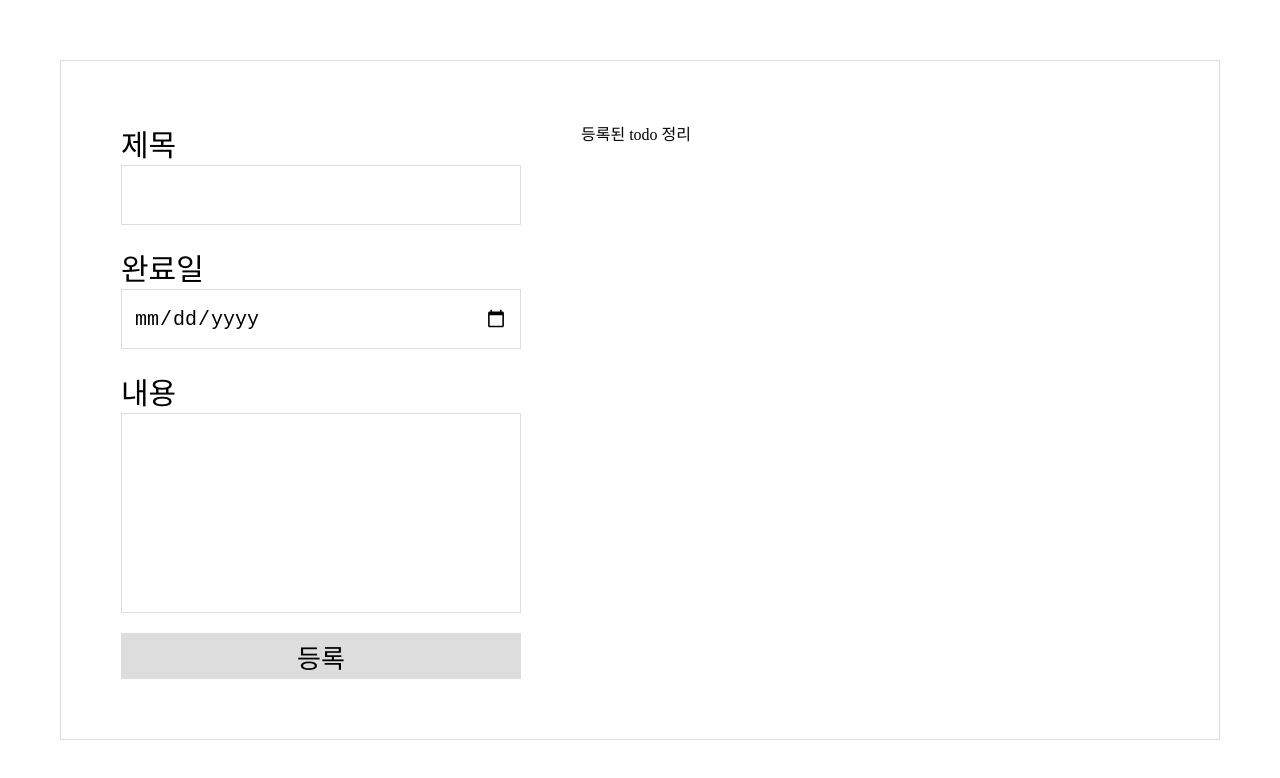
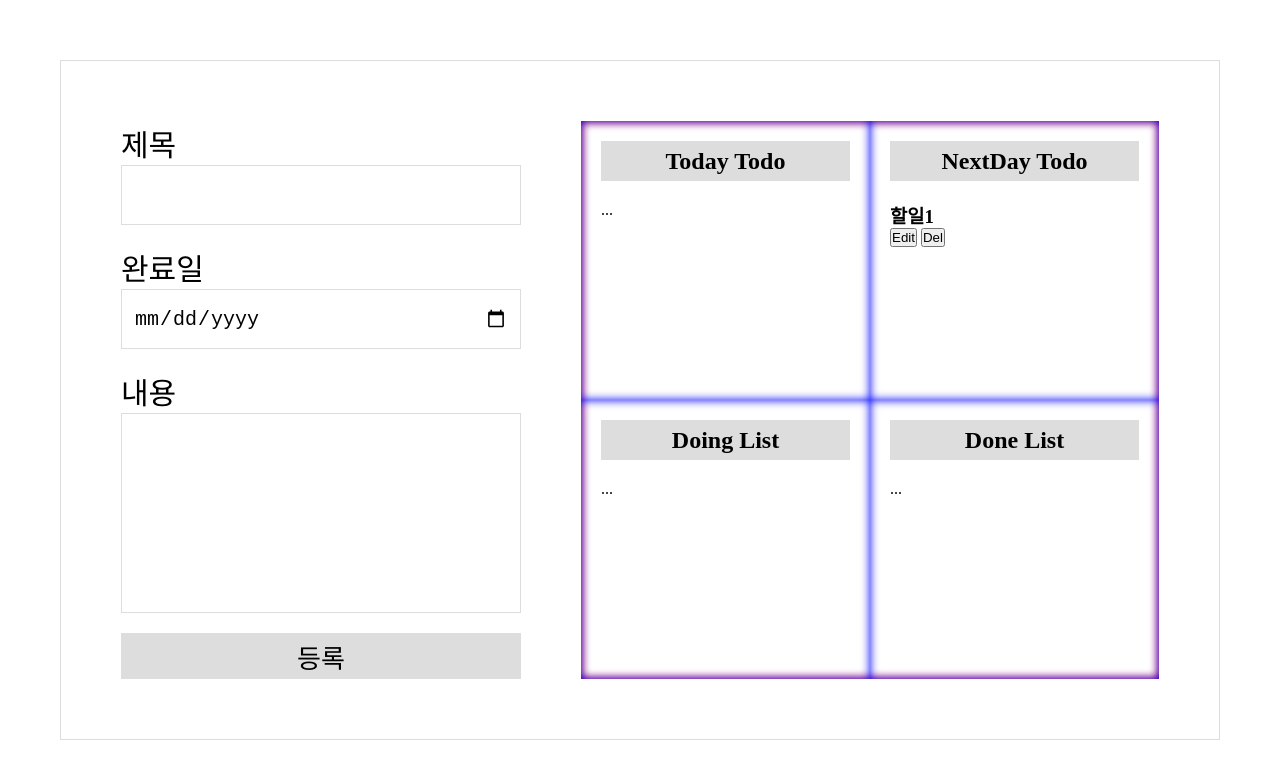
Before and after one commit to 5647kr/ConvenienceTool, a plain HTML site: page TodoList/index.html in a window 1280 px wide. Drawn offline with Linux system fonts and the light colour scheme.

Commit message:
[🎨	Style] TodoList List 레이아웃 스타일링

```diff
--- a/TodoList/index.html
+++ b/TodoList/index.html
@@ -9,6 +9,7 @@
 </head>
 <body>
   <div class="wrap">
+    <h1 class="a11y-hidden">TodoList</h1>
     <article>
       <div class="regTodoWrap">
         <form action="#">
@@ -33,7 +34,36 @@
         </form>
       </div>
       <div class="todoListWrap">
-        등록된 todo 정리
+        <div class="todayTodo">
+          <h2>Today Todo</h2>
+          <ul>
+            ...
+          </ul>
+        </div>
+        <div class="nextdayTodo">
+          <h2>NextDay Todo</h2>
+          <ul>
+            <li>
+              <h3>할일1</h3>
+              <span>
+                <button type="button">Edit</button>
+                <button type="button">Del</button>
+              </span>
+            </li>
+          </ul>
+        </div>
+        <div class="doingTodo">
+          <h2>Doing List</h2>
+          <ul>
+            ...
+          </ul>
+        </div>
+        <div class="doneTodo">
+          <h2>Done List</h2>
+          <ul>
+            ...
+          </ul>
+        </div>
       </div>
     </article>
   </div>
--- a/TodoList/style.css
+++ b/TodoList/style.css
@@ -1,3 +1,19 @@
+.a11y-hidden {
+  clip: rect(1px, 1px, 1px, 1px);
+  clip-path: inset(50%);
+  width: 1px;
+  height: 1px;
+  margin: -1px;
+  overflow: hidden;
+  padding: 0;
+  position: absolute;
+}
+
+body, div, h1, h2, h3, form, input, label, button, ul, li, article {
+  margin: 0;
+  padding: 0;
+}
+
 article {
   width: 100%;
   height: 100%;
@@ -69,4 +85,30 @@ article {
 
 .todoListWrap {
   flex-grow: 1;
+  box-shadow: inset 0 0 10px red;
+  display: grid;
+  grid-template-columns: repeat(2, 1fr);
+  grid-template-rows: repeat(2, 1fr);
 }
+
+.todoListWrap div {
+  width: 100%;
+  max-height: 100%;
+  overflow: auto;
+  padding: 20px;
+  box-sizing: border-box;
+  box-shadow: inset 0 0 10px blue;
+}
+
+.todoListWrap div h2 {
+  text-align: center;
+  height: 40px;
+  background-color: #ddd;
+  line-height: 40px;
+}
+
+.todoListWrap div ul {
+  max-height: calc(100% - 60px);
+  overflow: auto;
+  margin-top: 20px;
+}
```
